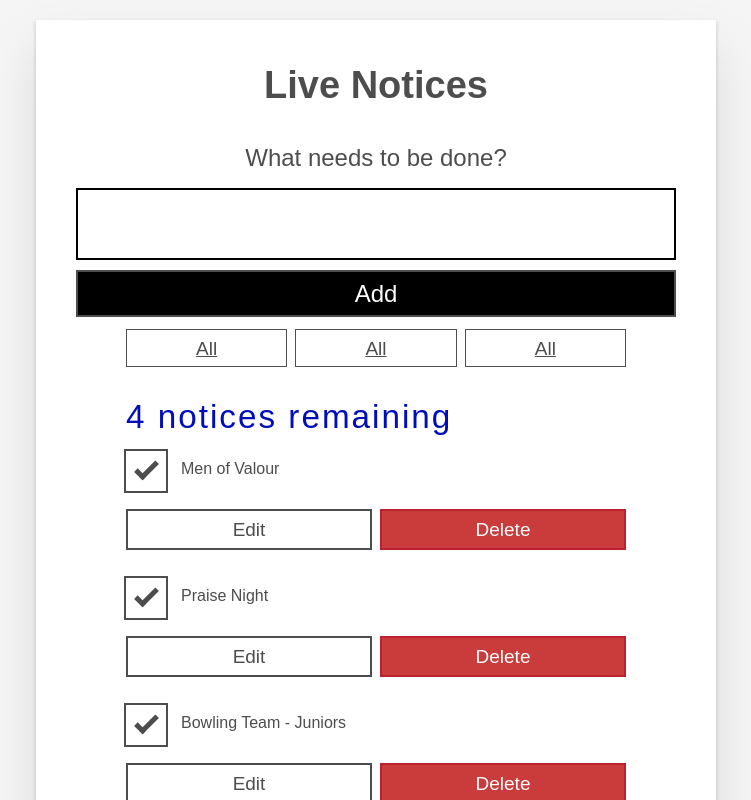
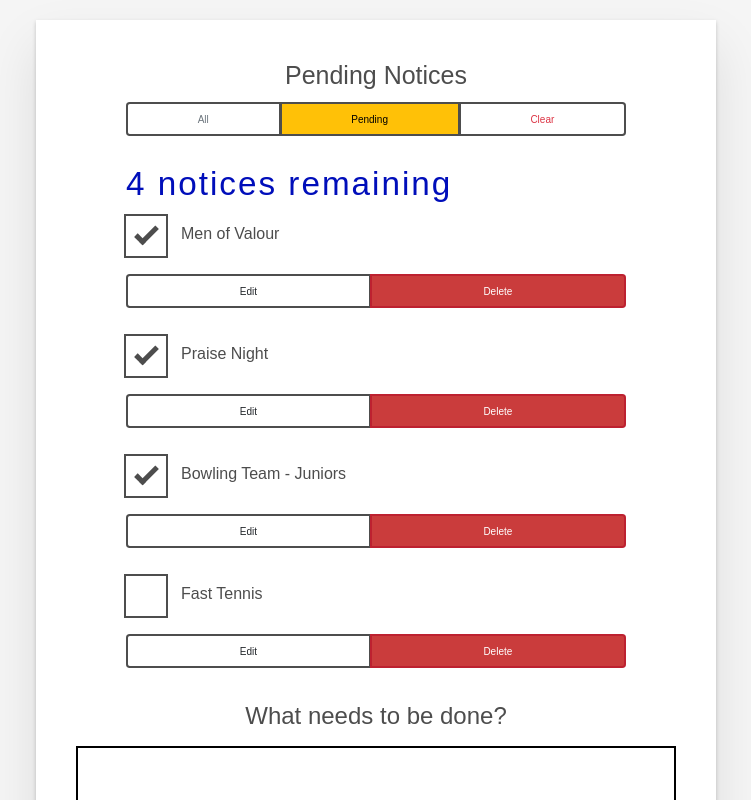
Before and after one commit to searchs/livenotice, a React (Create React App) app: page / in a window 1280 px wide. Shown: the top 800 px of the page, without its empty margins (264-1015 px from the left). Built offline with nearby package versions, Linux system fonts and the light colour scheme.

Commit message:
add react-bootstrap

```diff
--- a/package.json
+++ b/package.json
@@ -6,8 +6,10 @@
     "@testing-library/jest-dom": "^6.5.0",
     "@testing-library/react": "^16.0.1",
     "@testing-library/user-event": "^14.5.2",
+    "ajv": "^8.17.1",
     "nanoid": "^5.0.7",
     "react": "^18.3.1",
+    "react-bootstrap": "^2.10.4",
     "react-dom": "^18.3.1",
     "react-scripts": "5.0.1",
     "web-vitals": "^4.2.3"
--- a/public/index.html
+++ b/public/index.html
@@ -15,6 +15,12 @@
       user's mobile device or desktop. See https://developers.google.com/web/fundamentals/web-app-manifest/
     -->
     <link rel="manifest" href="%PUBLIC_URL%/manifest.json" />
+    <link
+            rel="stylesheet"
+            href="https://cdn.jsdelivr.net/npm/bootstrap@5.3.2/dist/css/bootstrap.min.css"
+            integrity="sha384-T3c6CoIi6uLrA9TneNEoa7RxnatzjcDSCmG1MXxSR1GAsXEV/Dwwykc2MPK8M2HN"
+            crossorigin="anonymous"
+    />
     <!--
       Notice the use of %PUBLIC_URL% in the tags above.
       It will be replaced with the URL of the `public` folder during the build.
--- a/src/App.js
+++ b/src/App.js
@@ -1,5 +1,5 @@
-import React, { useState } from "react";
-import { nanoid } from "nanoid";
+import React, {useState} from "react";
+import {nanoid} from "nanoid";
 import Form from "./components/Form";
 import FilterButton from "./components/FilterButton";
 import Notice from "./components/Notice";
@@ -24,22 +24,22 @@ function App(props) {
             completed={notice.completed}
             key={notice.id}
             toggleNoticeCompleted={toggleNoticeCompleted}
-      deleteNotice={deleteNotice}
-      editNotice={editNotice}
+            deleteNotice={handleDeleteNotice}
+            editNotice={handleEditNotice}
         />
     ));
 
     function toggleNoticeCompleted(id) {
         const updatedNotices = notices.map((notice) => {
             if (id === notice.id) {
-        return { ...notice, completed: !notice.completed };
+                return {...notice, completed: !notice.completed};
             }
             return notice;
         });
         setNotices(updatedNotices);
     }
 
-  function deleteNotice(id) {
+    function handleDeleteNotice(id) {
         console.log(id);
         const remainingNotices = notices
             .filter((notice) => id !== notice.id)
@@ -47,12 +47,12 @@ function App(props) {
         setNotices(remainingNotices);
     }
 
-  function editNotice(id, newName) {
+    function handleEditNotice(id, newName) {
         const editedNoticeList = notices.map((notice) => {
             // if this task has the same ID as the edited task
             if (id === notice.id) {
                 //
-        return { ...notice, name: newName }; //adding a new property to existing object
+                return {...notice, name: newName}; //adding a new property to existing object
             }
             return notice;
         });
@@ -64,22 +64,20 @@ function App(props) {
 
     return (
             <div className="noticeapp stack-large">
-      <h1>Live Notices</h1>
-      <Form addNotice={addNotice} />
+                <h1>Pending Notices</h1>
+
                 <div className="filters btn-group stack-exception">
-        <FilterButton />
-        <FilterButton />
-        <FilterButton />
+                    <FilterButton/>
                 </div>
                 <h2 id="list-heading">{headingText}</h2>
                 <ul
-        role="list"
                     className="notice-list stack-large stack-exception"
                     aria-labelledby="list-heading"
                 >
                     {noticeList}
                 </ul>
-      <Footer />
+                <Form addNotice={addNotice}/>
+                <Footer/>
             </div>
     );
 }
--- a/src/components/FilterButton.js
+++ b/src/components/FilterButton.js
@@ -1,13 +1,17 @@
 import React from "react";
+import {Button} from "react-bootstrap";
 
-function FilterButton(props) {
-  return (
-    <button type="button" className="btn toggle-btn" aria-pressed="true">
-      <span className="visually-hidden">Show </span>
-      <span>all </span>
-      <span className="visually-hidden"> tasks</span>
-    </button>
-  );
+function FilterButton({notices}) {
+    const handleStatus = () => {
+        console.log("Filter based on status")
+    }
+    return (
+        <>
+            <Button variant={`outline-secondary`} aria-pressed="true">All</Button> {' '}
+            <Button variant={`warning`} aria-pressed="true">Pending </Button> {' '}
+            <Button variant="outline-danger" aria-pressed="true">Clear</Button>{' '}
+        </>
+    );
 }
 
 export default FilterButton;
--- a/src/components/Footer.js
+++ b/src/components/Footer.js
@@ -1,7 +1,6 @@
-import React from "react";
-
 function Footer() {
-  return <p className="footer">museats.com</p>;
+  const currentYear = new Date().getFullYear();
+  return <p className="footer">livenotices.com &copy; {currentYear}</p>;
 }
 
 export default Footer;
--- a/src/index.css
+++ b/src/index.css
@@ -37,6 +37,7 @@ button {
   -webkit-font-smoothing: inherit;
   -moz-osx-font-smoothing: inherit;
   -webkit-appearance: none;
+  border-radius: 15px;
 }
 
 button::-moz-focus-inner {
--- a/src/index.js
+++ b/src/index.js
@@ -1,21 +1,23 @@
 import React from "react";
-import ReactDOM from "react-dom";
+import { createRoot } from "react-dom/client";
 import "./index.css";
 import App from "./App";
 import reportWebVitals from "./reportWebVitals";
 
-const DATA = [
-  { id: "notice-0", name: "Men of Valour", completed: true },
-  { id: "notice-1", name: "Praise Night", completed: true },
-  { id: "notice-2", name: "Bowling Team - Juniors", completed: true },
-  { id: "notice-3", name: "Fast Tennis", completed: false }
+const noticesData = [
+    { id: "notice-0", name: "Men of Valour", completed: true },
+    { id: "notice-1", name: "Praise Night", completed: true },
+    { id: "notice-2", name: "Bowling Team - Juniors", completed: true },
+    { id: "notice-3", name: "Fast Tennis", completed: false },
 ];
 
-ReactDOM.render(
-  <React.StrictMode>
-    <App notices={DATA} />
-  </React.StrictMode>,
-  document.getElementById("root")
+const container = document.getElementById("root");
+const root = createRoot(container);
+
+root.render(
+    <React.StrictMode>
+        <App notices={noticesData} />
+    </React.StrictMode>
 );
 
 // If you want to start measuring performance in your app, pass a function
```
Also changed, not shown: 1 other file (tests, documents, lock files or other folders). Lines whose indentation alone changed are shown as unchanged.
